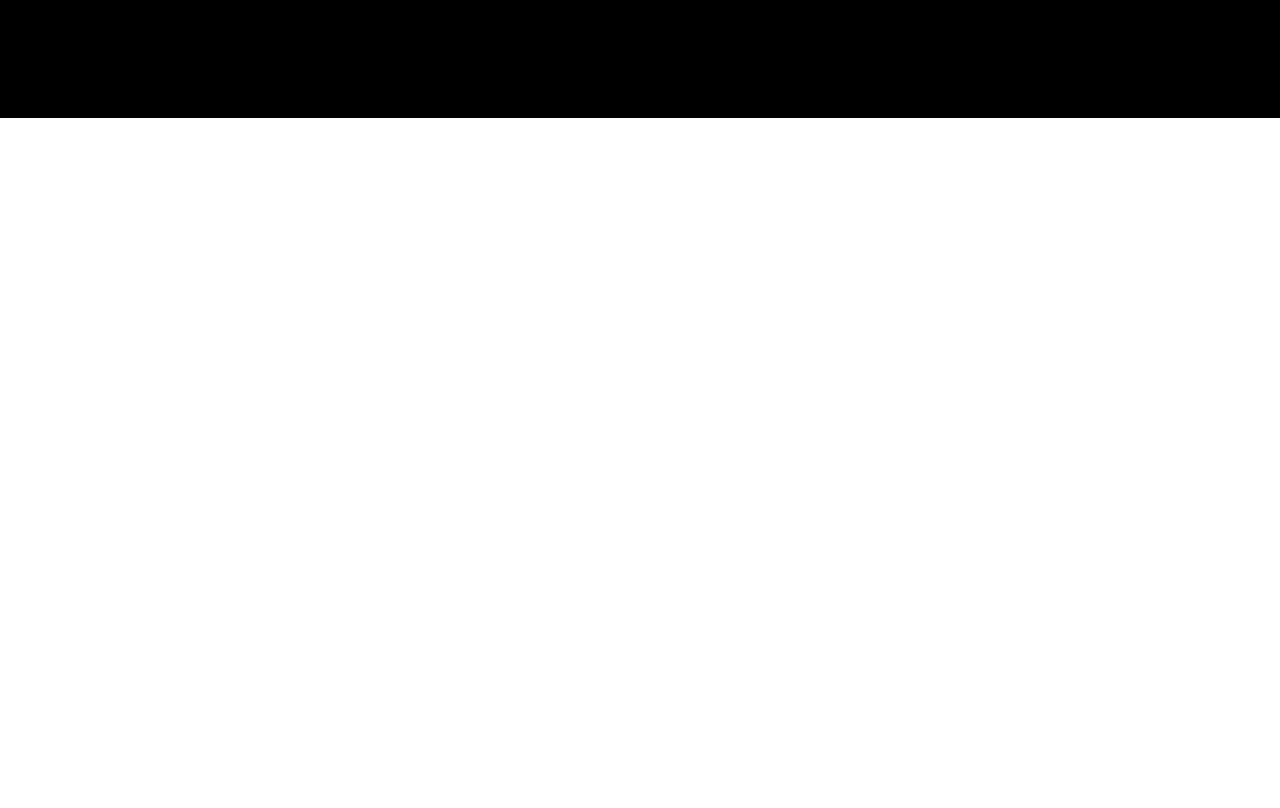
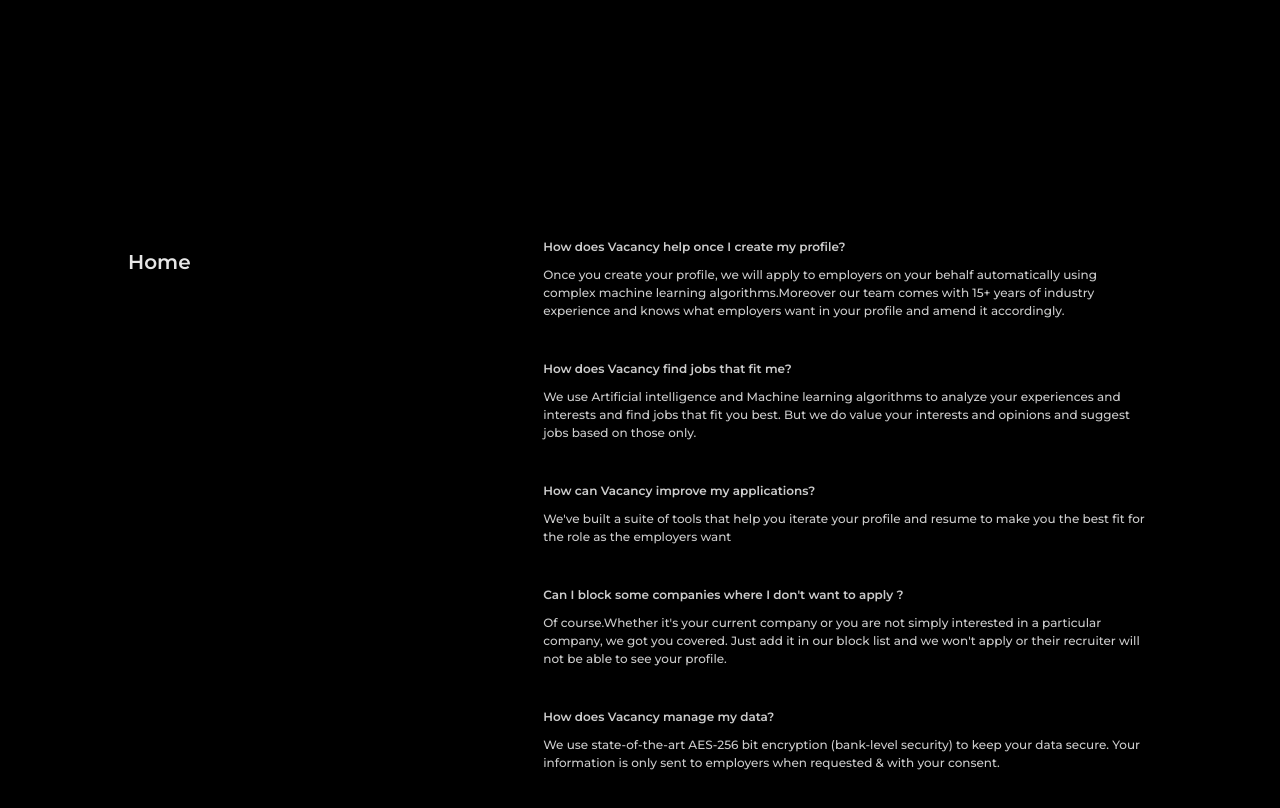
Before and after one commit to anas40/vacancy, a React (Create React App) app: page /register in a window 1280 px wide. Shown: the part 682-1490 px from the top of the page. Before the commit the page ends 800 px from the top, so only its background shows below. Built offline with nearby package versions, Linux system fonts and the light colour scheme.

Commit message:
footer done

```diff
--- /dev/null
+++ b/src/assets/data/faq.js
@@ -0,0 +1,22 @@
+export default [
+    {
+        "q": "How does Vacancy help once I create my profile?",
+        "a": "Once you create your profile, we will apply to employers on your behalf automatically using complex machine learning algorithms.Moreover our team comes with 15+ years of industry experience and knows what employers want in your profile and amend it accordingly."
+    },
+    {
+        "q": "How does Vacancy find jobs that fit me?",
+        "a": "We use Artificial intelligence and Machine learning algorithms to analyze your experiences and interests and find jobs that fit you best. But we do value your interests and opinions and suggest jobs based on those only."
+    },
+    {
+        "q": "How can Vacancy improve my applications?",
+        "a": "We've built a suite of tools that help you iterate your profile and resume to make you the best fit for the role as the employers want"
+    },
+    {
+        "q": "Can I block some companies where I don't want to apply ?",
+        "a": "Of course.Whether it's your current company or you are not simply interested in a particular company, we got you covered. Just add it in our block list and we won't apply or their recruiter will not be able to see your profile."
+    },
+    {
+        "q": "How does Vacancy manage my data?",
+        "a": "We use state-of-the-art AES-256 bit encryption (bank-level security) to keep your data secure. Your information is only sent to employers when requested & with your consent."
+    }
+]
--- a/src/components/footer/footer.css
+++ b/src/components/footer/footer.css
@@ -0,0 +1,50 @@
+footer {
+    min-height: 100vh;
+    background-color: #000;
+    padding: 80px 10%;
+    display: grid;
+    grid-template-columns: 3fr 5fr;
+    gap: 50px;
+}
+
+footer .links {
+    margin-top: 40px;
+}
+
+footer .links a {
+    color: #fff;
+    font-weight: 600;
+    opacity: 0.9;
+    border: none;
+    text-decoration: none;
+    padding: 0;
+    text-align: left;
+    line-height: 3rem;
+    font-size: 20px;
+}
+
+footer .links button,footer .links button:hover {
+    color: #fff;
+    text-align: left;
+    padding: 0;
+    font-weight: 600;
+    border-radius: 500px;
+    font-size: 20px;
+    opacity: 0.9;
+}
+
+.faq {
+    margin: 40px 0;
+    opacity: 0.8;
+}
+
+.faq p {
+    color: white;
+    font-weight: 600;
+    font-size: 12px;
+    margin-bottom: 10px;
+}
+
+.faq .answer {
+    font-weight: 500;
+}
--- a/src/components/footer/index.js
+++ b/src/components/footer/index.js
@@ -1,11 +1,27 @@
+import { useLocation, Link } from 'react-router-dom'
 import './footer.css'
-
+import UploadButton from 'components/uploadButton';
+import faqs from '../../assets/data/faq'
 function Footer() {
   return (
     <footer>
-
+      <section className="links">
+        <Link to="/" >Home</Link>
+        <UploadButton />
+      </section>
+      <section className="faq-container">
+        {faqs.map((faq,index) => (
+          <section className="faq" key={index}>
+            <p className="question">{faq.q}</p>
+            <p className="answer">{faq.a}</p>
+          </section>
+        ))
+        }
+      </section>
     </footer>
   );
 }
 
+
+
 export default Footer;
--- a/src/components/header/index.js
+++ b/src/components/header/index.js
@@ -1,6 +1,8 @@
-import { useLocation } from 'react-router-dom'
+import { Link } from 'react-router-dom'
 
 import './header.css';
+
+import UploadButton from 'components/uploadButton';
 
 function Header() {
   return (
@@ -10,7 +12,7 @@
           <div className="logo"><span>V</span>acancy</div>
         </div>
         <div className="navbar d-flex justify-content-between ">
-          <div><a href="/">Home</a></div>
+          <div><Link to="/">Home</Link></div>
           <UploadButton />
         </div>
       </div>
@@ -18,15 +20,4 @@
   );
 }
 
-function UploadButton() {
-  const { pathname } = useLocation()
-  function pickFile() {
-    document.querySelector('#resume').click()
-  }
-  if (pathname === "/register") return ""
-  return (<div>
-    <button className="btn" onClick={pickFile}>Upload Resume</button>
-  </div>)
-}
-
 export default Header;
--- /dev/null
+++ b/src/components/uploadButton/index.js
@@ -0,0 +1,14 @@
+import { useLocation } from 'react-router-dom'
+
+function UploadButton() {
+    const { pathname } = useLocation()
+    function pickFile() {
+        document.querySelector('#resume').click()
+    }
+    if (pathname === "/register") return ""
+    return (<div>
+        <button className="btn" onClick={pickFile}>Upload Resume</button>
+    </div>)
+}
+
+export default UploadButton
```
